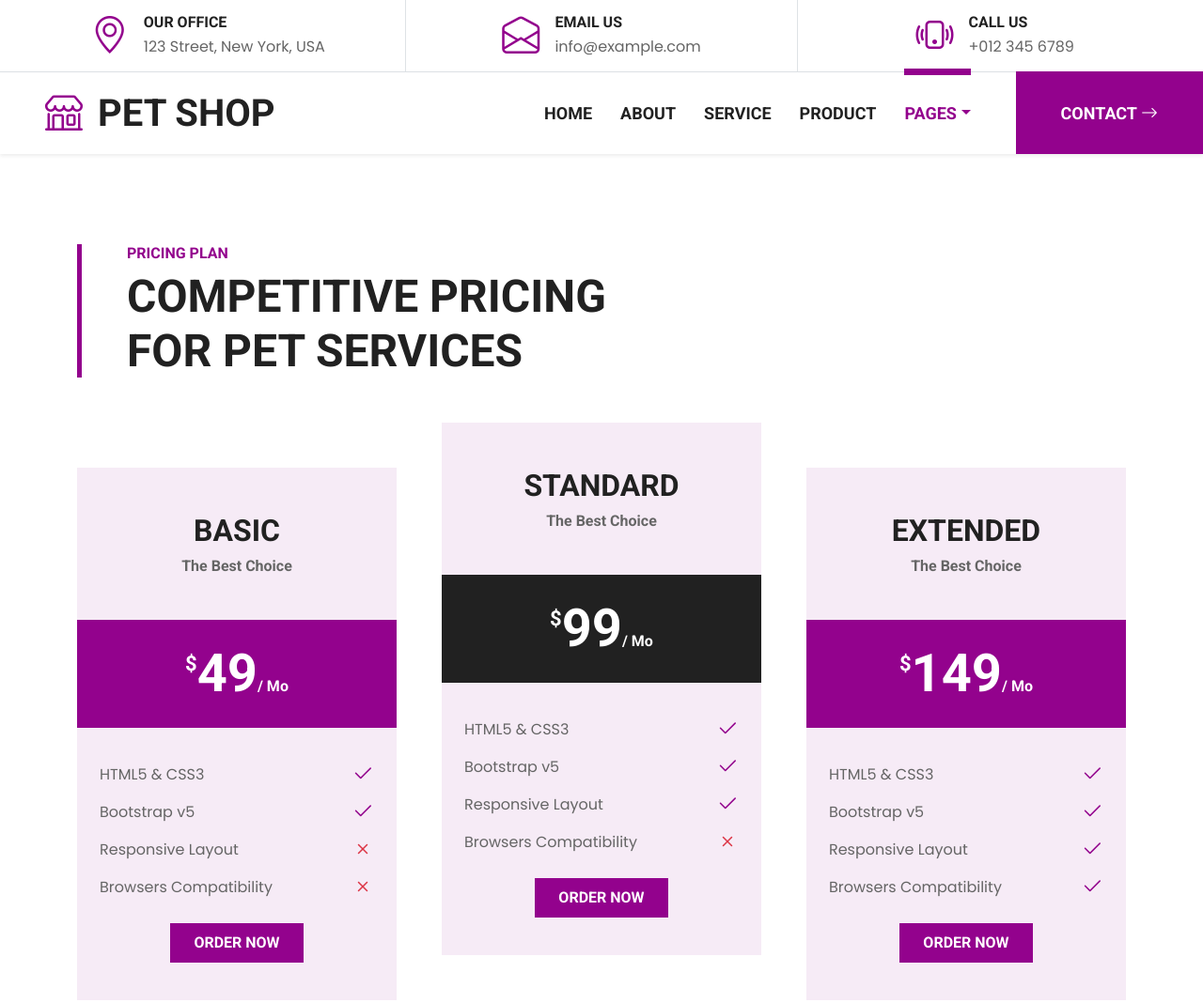
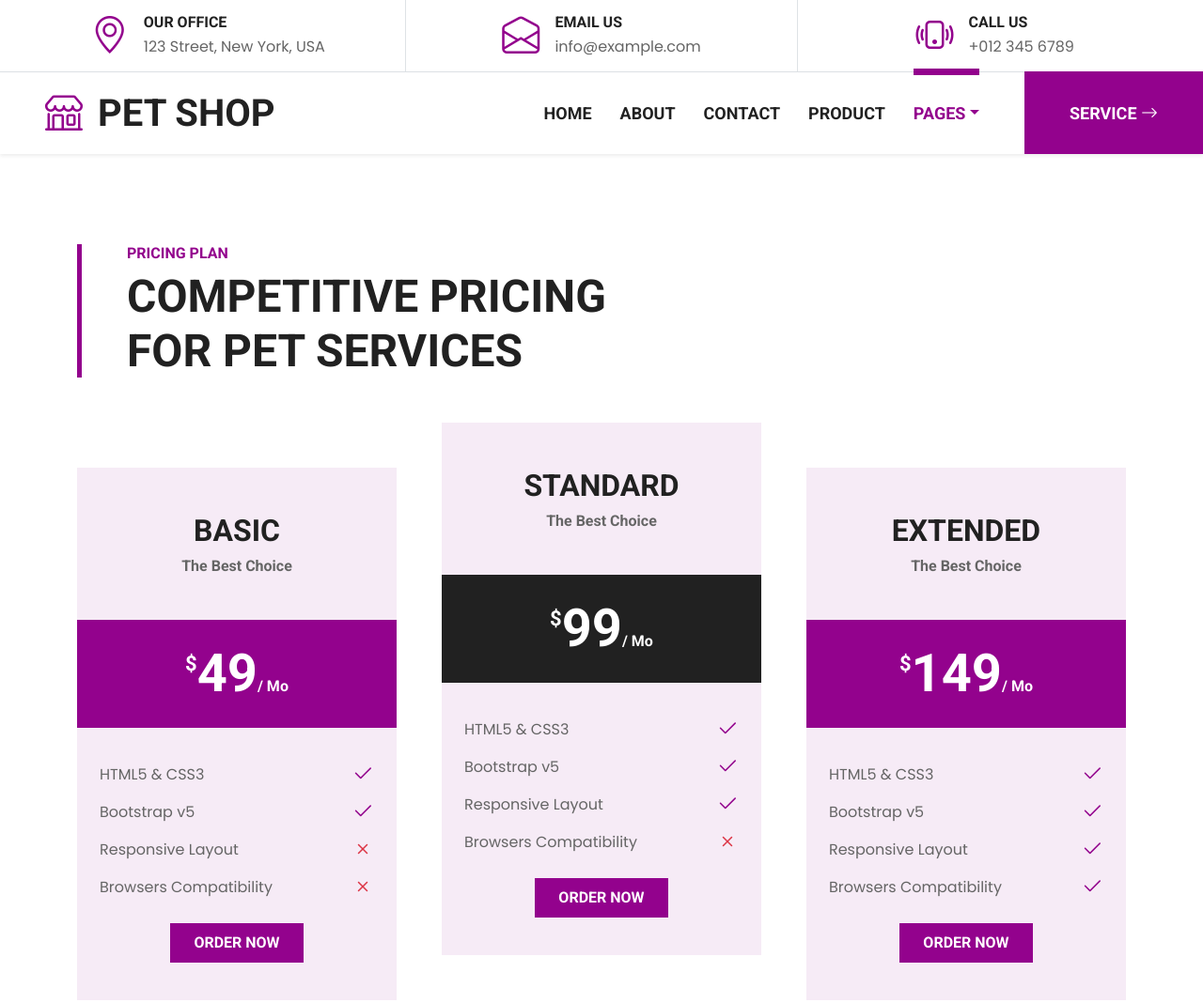
Before and after one commit to apgarns/rocksitter, a plain HTML site: page price.html in a window 1280 px wide. Shown: the top 1068 px of the page at 94% size. Drawn offline with nearby package versions, Linux system fonts and the light colour scheme.

Commit message:
Update price.html

```diff
--- a/price.html
+++ b/price.html
@@ -77,7 +77,7 @@
             <div class="navbar-nav ms-auto py-0">
                 <a href="index.html" class="nav-item nav-link">Home</a>
                 <a href="about.html" class="nav-item nav-link">About</a>
-                <a href="service.html" class="nav-item nav-link">Service</a>
+                <a href="contact.html" class="nav-item nav-link">Contact</a>
                 <a href="product.html" class="nav-item nav-link">Product</a>
                 <div class="nav-item dropdown">
                     <a href="#" class="nav-link dropdown-toggle active" data-bs-toggle="dropdown">Pages</a>
@@ -89,7 +89,7 @@
                         <a href="detail.html" class="dropdown-item">Blog Detail</a>
                     </div>
                 </div>
-                <a href="contact.html" class="nav-item nav-link nav-contact bg-primary text-white px-5 ms-lg-5">Contact <i class="bi bi-arrow-right"></i></a>
+                <a href="service.html" class="nav-item nav-link nav-contact bg-primary text-white px-5 ms-lg-5">Service <i class="bi bi-arrow-right"></i></a>
             </div>
         </div>
     </nav>
```
